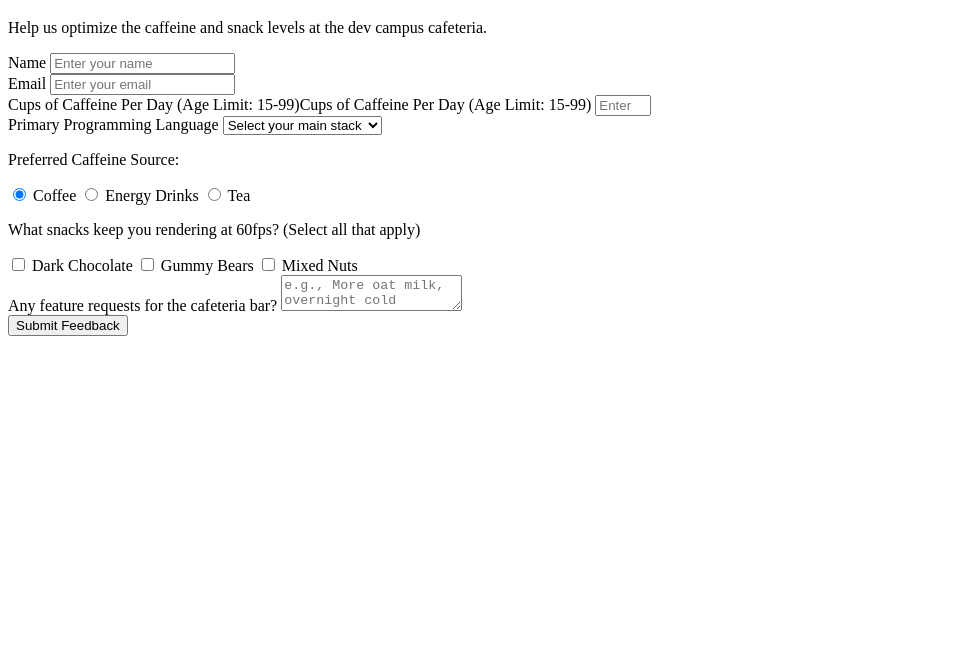
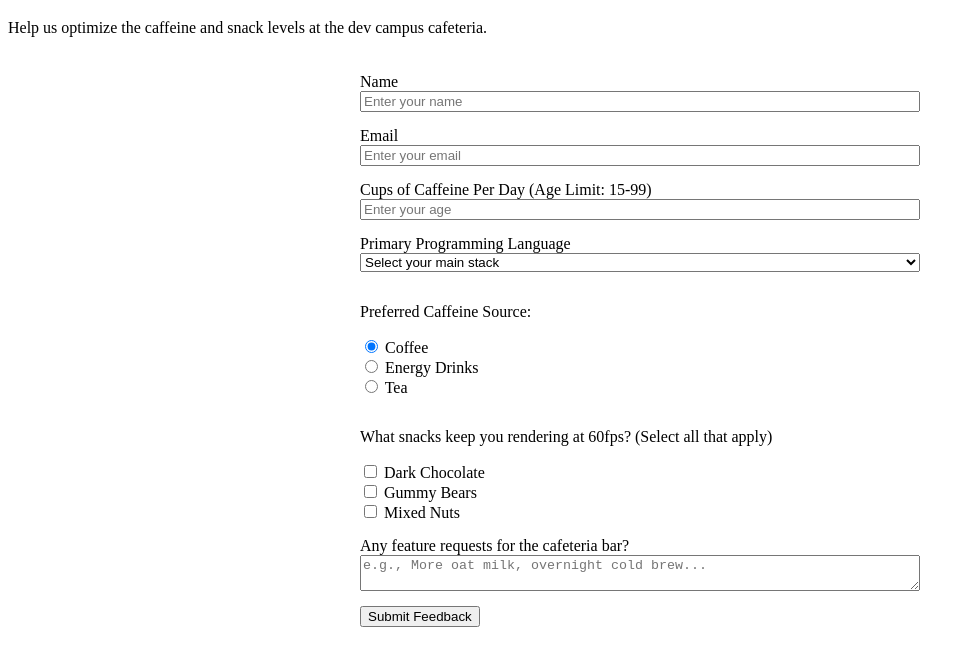
Before and after one commit to Shadedog838/Survey-Form, a plain HTML site: page index.html in a window 1280 px wide. Shown: the part 61-726 px from the top of the page, without its empty margins (0-975 px from the left). Drawn offline with Linux system fonts and the light colour scheme.

Commit message:
Stylesheet for form, corrected duplicate label in html

```diff
--- a/index.html
+++ b/index.html
@@ -4,6 +4,7 @@
 <head>
     <meta charset="UTF-8" />
     <title>Survey Form</title>
+    <link rel="stylesheet" href="styles.css">
 </head>
 
 <body>
@@ -23,7 +24,7 @@
             </div>
 
             <div class="form-group">
-                <label id="number-label" for="number">Cups of Caffeine Per Day (Age Limit: 15-99)</label><label id="number-label" for="number">Cups of Caffeine Per Day (Age Limit: 15-99)</label>
+                <label id="number-label" for="number">Cups of Caffeine Per Day (Age Limit: 15-99)</label>
                 <input type="number" id="number" min="15" max="99" placeholder="Enter your age" />
             </div>
 
--- /dev/null
+++ b/styles.css
@@ -0,0 +1,13 @@
+#survey-form {
+    max-width: 600px;
+    width: 100%;
+    margin: 0 auto;
+    padding: 20px;
+    box-sizing: border-box;
+}
+
+.form-group {
+    display: flex;
+    flex-direction: column;
+    margin-bottom: 15px;
+}
```
